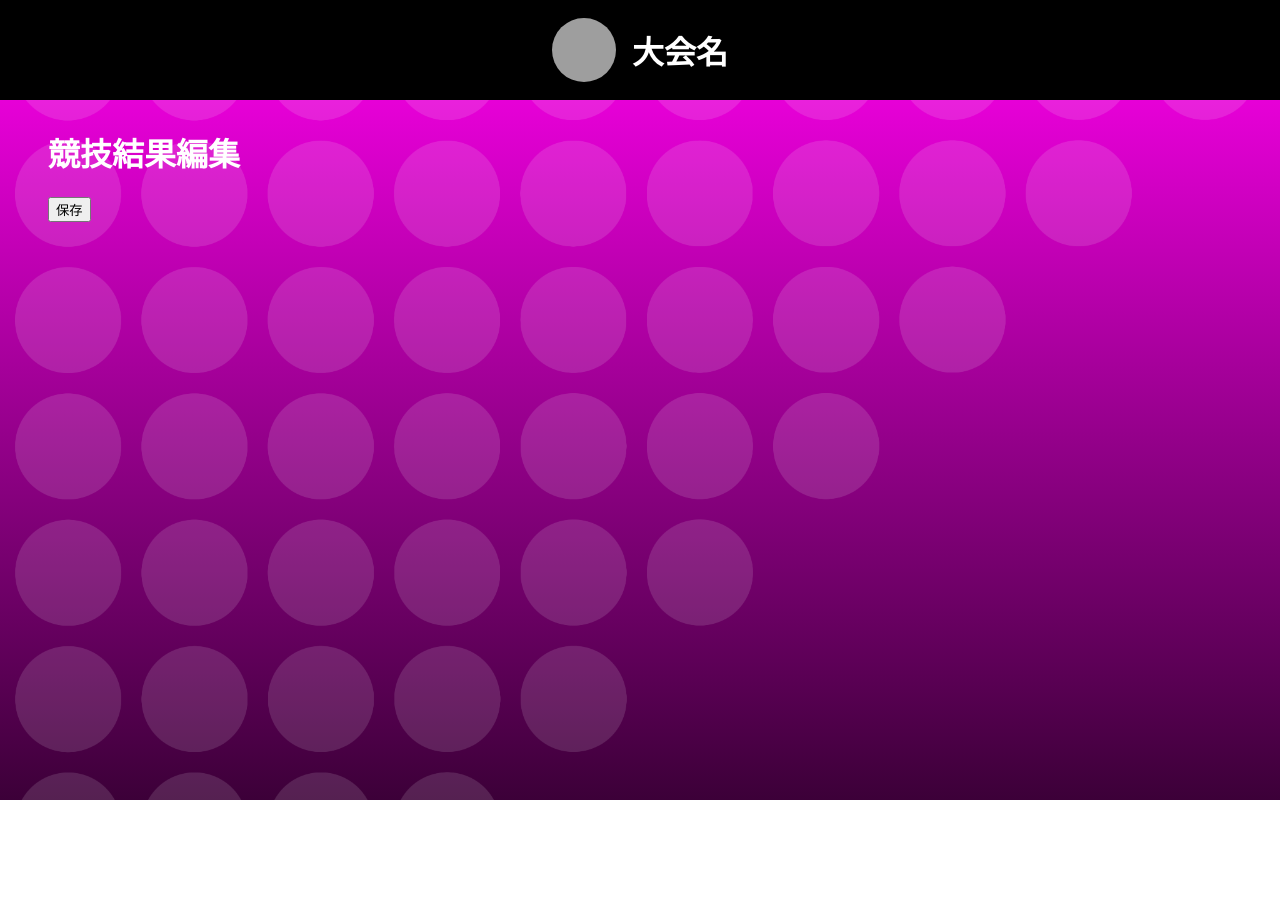
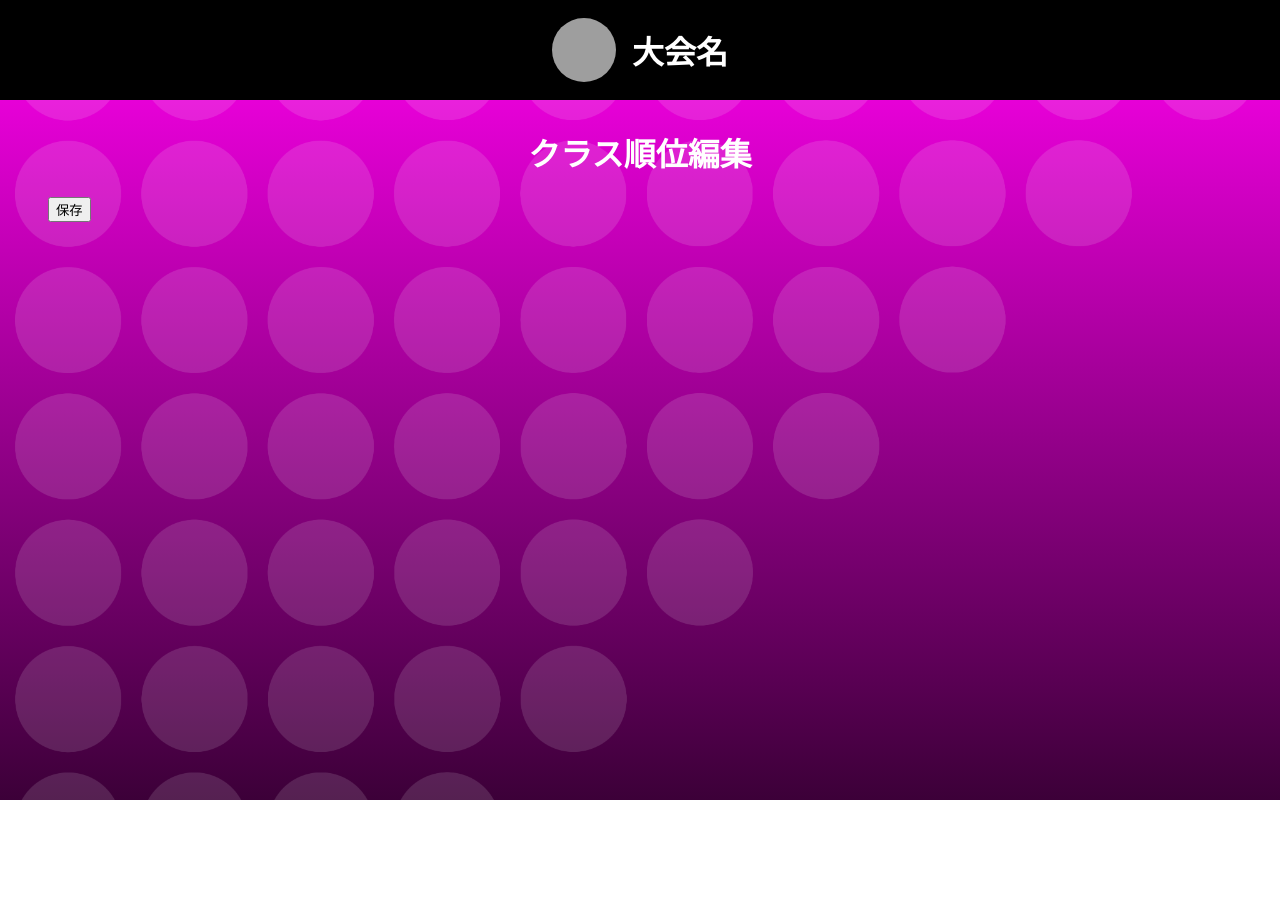
Before and after one commit to Nayuta9382/2026-spring-hackathon, a Django app: page /pages/event-results/edit in a window 1280 px wide. Run offline with Django 5.2, Linux system fonts and the light colour scheme; some libraries are stand-ins or nearby versions; grey boxes are pictures that could not be loaded.

Commit message:
クラス順位編集 #81

```diff
--- a/static/css/all_style.css
+++ b/static/css/all_style.css
@@ -6,16 +6,21 @@
     padding: 0;
     /* overflow: hidden; */
 }
-        body{
+
+body {
     padding: 0 20px;
     height: 100vh;
 }
-        h1,h2,h3,h4 {
+
+h1,
+h2,
+h3,
+h4 {
     color: #fff;
 }
 
 @media screen and (min-width: 640px) {
-            body{
+    body {
         padding: 0 40px;
     }
 }
@@ -70,7 +75,7 @@
 
 /* リストのスタイル */
 ul.ranking_user,
-    ul.list_admin{
+ul.list_admin {
     list-style: none;
     padding-left: 0;
 }
@@ -160,7 +165,7 @@
 }
 
 /* 管理画面でのリスト */
-    .list_admin{
+.list_admin {
     display: flex;
     flex-flow: column;
     gap: 10px;
@@ -168,7 +173,8 @@
     overflow-y: scroll;
     padding-right: 20px;
 }
-    .list_item{
+
+.list_item {
     padding: 1rem;
     background-color: rgba(255, 255, 255, 0.3);
 }
@@ -200,11 +206,12 @@
 }
 
 /* 戻るボタン */
-    .sub_return_bg{
+.sub_return_bg {
     background-color: rgba(255, 255, 255, 0.5);
     border-radius: 2px;
 }
-    .sub_return{
+
+.sub_return {
     display: inline-block;
 }
 
@@ -232,9 +239,10 @@
     padding: 1rem;
 }
 
-    .item_user{
+.item_user {
     background: #16006C;
 }
+
 .item_admin {
     background: #8B0482;
 }
@@ -252,15 +260,17 @@
     .menu {
         display: none;
     }
+
     .sub_return_bg {
         display: none;
     }
 }
 
 /* ヘッダーレイアウト */
-    body{
+body {
     padding-top: 100px;
 }
+
 .bg_deader {
     /* ヘッダーを固定する */
     position: fixed;
@@ -383,7 +393,7 @@
 
 /* 共通のスクリーン設定 */
 .user_screen::after,
-.admin_screen::after{
+.admin_screen::after {
     height: 100vh;
     z-index: -2;
     width: 100vw;
@@ -396,13 +406,14 @@
 
 
 
-    .user_screen::after{
+.user_screen::after {
     background: linear-gradient(to bottom, #4800CF 0%, #000000 100%);
 }
 
-    .admin_screen::after{
+.admin_screen::after {
     background: linear-gradient(to bottom, #FF00EE 0%, #3C0038 100%);
 }
+
 /* 3. 【文字】背景の上に置く */
 .content_container {
     width: 100%;
@@ -443,3 +454,16 @@
 .p {
     font-size: 16px;
 }
+
+/* 中央揃え */
+.text_center {
+    text-align: center;
+}
+
+/* 不透明度20%の背景 */
+.block_bg {
+    display: block;
+    background-color: rgba(255, 255, 255, 0.2);
+    padding: 1rem;
+    margin-bottom: 1rem;
+}
--- a/static/css/kyogi-edit.css
+++ b/static/css/kyogi-edit.css
@@ -1,8 +1,4 @@
 @charset "utf-8";
-
-.text_center {
-  text-align: center;
-}
 
 .pos_right {
   text-align: right;
--- /dev/null
+++ b/static/css/result_edit.css
@@ -0,0 +1 @@
+@charset "utf-8";
--- a/templates/event-results/edit.html
+++ b/templates/event-results/edit.html
@@ -1,10 +1,16 @@
 {% extends 'layouts/admin-layout.html' %}
+{% load static %}
+{% block extra_css %}
+<link rel="stylesheet" href="{% static 'css/result_edit.css' %}">
+{% endblock extra_css %}
 
-{% block title %}{% endblock title %}
+{% block title %}
+クラス順位編集
+{% endblock title %}
 
 {% block content %}
+<h1 class="text_center">クラス順位編集</h1>
 <div>
-    <h1>競技結果編集</h1>
    <form method="post">
         {% csrf_token %}
         {{ formset.management_form }}
@@ -75,6 +81,12 @@
         </div>
     </form>
 </div>
+
+<!-- 埋め込み、お願いします1 -->
+<div>
+
+</div>
+
 <script>
     const rankPoints = JSON.parse('{{ tournament_points_json|safe }}');
 </script>
```
Lines whose indentation alone changed are shown as unchanged.
